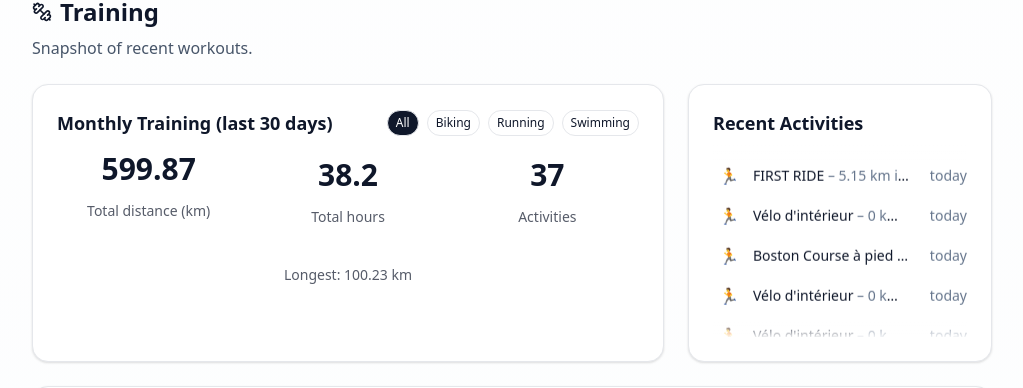
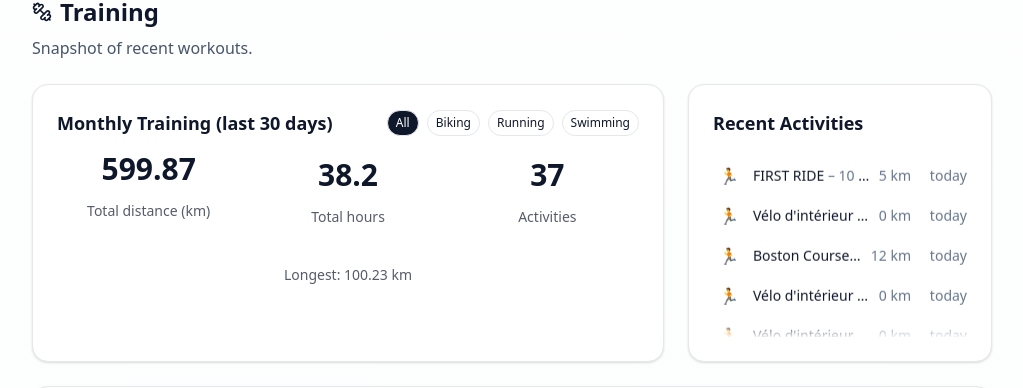
Before and after one commit to seanpatrickmay/seanpatrickmay.github.io, a Next.js app: page / in a window 1280 px wide. Shown: the part 1237-1625 px from the top of the page, without its empty margins (128-1151 px from the left). Built offline with nearby package versions, Linux system fonts and the light colour scheme; grey boxes are pictures that could not be loaded.

Commit message:
Always show Garmin distance

```diff
--- a/components/AutoScrollList.jsx
+++ b/components/AutoScrollList.jsx
@@ -2,7 +2,7 @@
 import React, { useEffect, useRef } from "react";
 
 export default function AutoScrollList({
-  items = [], // [{ id, title, subtitle, image, emoji, url }]
+  items = [], // [{ id, title, subtitle, image, emoji, url, info, trailing }]
   visibleCount = 5,
   speed = 10,
   resumeDelayMs = 2000,
@@ -183,7 +183,7 @@ export default function AutoScrollList({
                 key={`${item.id || item.title}-A-${i}`}
                 className="flex items-center justify-between gap-2"
               >
-                <div className="flex items-center gap-2 min-w-0">
+                <div className="flex items-center gap-2 min-w-0 flex-1">
                   {item.image ? (
                     <img src={item.image} alt="" className="w-8 h-8 rounded shrink-0" />
                   ) : item.emoji ? (
@@ -196,8 +196,8 @@ export default function AutoScrollList({
                       href={item.url}
                       target="_blank"
                       rel="noreferrer"
-                      className="text-sm truncate"
-                      title={`${item.title} — ${item.subtitle || ""}`}
+                      className="text-sm truncate flex-1 min-w-0"
+                      title={item.subtitle ? `${item.title} — ${item.subtitle}` : item.title}
                       onClick={(e) => e.stopPropagation()}
                     >
                       <span className="font-medium">{item.title}</span>
@@ -208,13 +208,21 @@ export default function AutoScrollList({
                       )}
                     </a>
                   ) : (
-                    <span className="text-sm truncate" title={`${item.title} — ${item.subtitle || ""}`}>
+                    <span
+                      className="text-sm truncate flex-1 min-w-0"
+                      title={item.subtitle ? `${item.title} — ${item.subtitle}` : item.title}
+                    >
                       <span className="font-medium">{item.title}</span>
                       {item.subtitle && (
                         <span className="text-slate-500 dark:text-slate-400">
                           {" "}– {item.subtitle}
                         </span>
                       )}
+                    </span>
+                  )}
+                  {item.info && (
+                    <span className="text-sm text-slate-500 dark:text-slate-400 shrink-0">
+                      {item.info}
                     </span>
                   )}
                 </div>
@@ -234,7 +242,7 @@ export default function AutoScrollList({
                 key={`${item.id || item.title}-B-${i}`}
                 className="flex items-center justify-between gap-2"
               >
-                <div className="flex items-center gap-2 min-w-0">
+                <div className="flex items-center gap-2 min-w-0 flex-1">
                   {item.image ? (
                     <img src={item.image} alt="" className="w-8 h-8 rounded shrink-0" />
                   ) : item.emoji ? (
@@ -247,8 +255,8 @@ export default function AutoScrollList({
                       href={item.url}
                       target="_blank"
                       rel="noreferrer"
-                      className="text-sm truncate"
-                      title={`${item.title} — ${item.subtitle || ""}`}
+                      className="text-sm truncate flex-1 min-w-0"
+                      title={item.subtitle ? `${item.title} — ${item.subtitle}` : item.title}
                       onClick={(e) => e.stopPropagation()}
                     >
                       <span className="font-medium">{item.title}</span>
@@ -259,13 +267,21 @@ export default function AutoScrollList({
                       )}
                     </a>
                   ) : (
-                    <span className="text-sm truncate" title={`${item.title} — ${item.subtitle || ""}`}>
+                    <span
+                      className="text-sm truncate flex-1 min-w-0"
+                      title={item.subtitle ? `${item.title} — ${item.subtitle}` : item.title}
+                    >
                       <span className="font-medium">{item.title}</span>
                       {item.subtitle && (
                         <span className="text-slate-500 dark:text-slate-400">
                           {" "}– {item.subtitle}
                         </span>
                       )}
+                    </span>
+                  )}
+                  {item.info && (
+                    <span className="text-sm text-slate-500 dark:text-slate-400 shrink-0">
+                      {item.info}
                     </span>
                   )}
                 </div>
--- a/components/RecentActivities.jsx
+++ b/components/RecentActivities.jsx
@@ -17,10 +17,13 @@ export default function RecentActivities({ activities = [] }) {
     const start = new Date((a.start || "").replace(" ", "T"));
     const msPerDay = 1000 * 60 * 60 * 24;
     const daysAgo = Math.floor((Date.now() - start.getTime()) / msPerDay);
+    const distance = Math.round(Number(a.distance_km) || 0);
+    const duration = Number.isFinite(Number(a.duration_min)) ? Math.round(a.duration_min) : null;
     return {
       id: a.id,
       title: a.name || a.type || "Activity",
-      subtitle: `${a.distance_km} km in ${a.duration_min} min`,
+      subtitle: duration != null ? `${duration} min` : undefined,
+      info: `${distance} km`,
       url: a.id ? `https://connect.garmin.com/modern/activity/${a.id}` : undefined,
       emoji: typeEmoji[(a.type || "").toLowerCase()] || "🏃",
       trailing:
```
